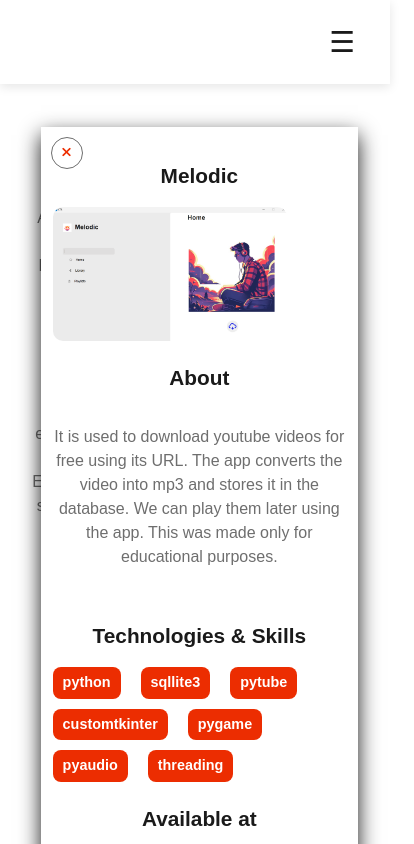
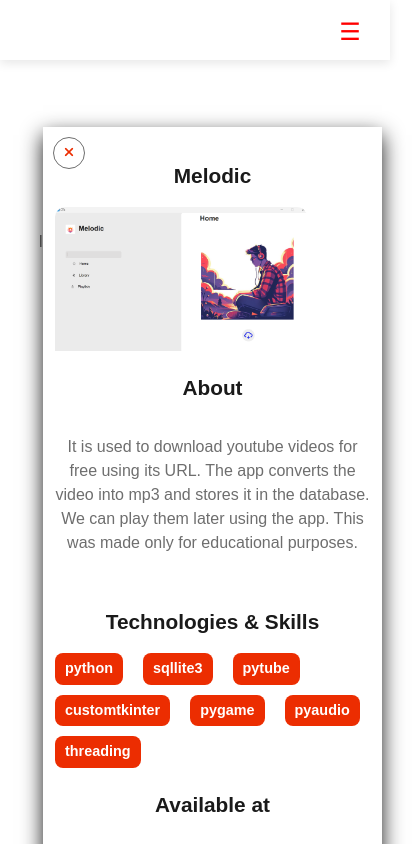
Before and after one commit to sherpeus/portfolio, a React (Vite) app: page /projects in a window 390 px wide. Both pictures are taken after a click on the element "Melodic". Shown: the top 844 px of the page, 414 px wide, since content can reach past the window. Built offline with nearby package versions, Linux system fonts and the light colour scheme.

Commit message:
fixed ux errors

```diff
--- a/src/App.jsx
+++ b/src/App.jsx
@@ -15,7 +15,7 @@ function App() {
   return (
     <Router>
       <Navbar />
-      <div style={{ paddingTop: "60px" }}> {/* space for fixed navbar */}
+      <div style={{ paddingTop: "60px" }}>
         <Routes>
           <Route path="/" element={<Home />} />
           <Route path="/projects" element={<Projects />} />
--- a/src/Contact.jsx
+++ b/src/Contact.jsx
@@ -48,8 +48,10 @@ function Contact() {
 
       <div className="contact-info">
         <h3>Let's Connect</h3>
+        <div className="connect-apps">
         <span> <a href="https://www.linkedin.com/in/mark-rodrigo/" target="_blank"><i class="fa-brands fa-linkedin"></i> </a> </span>
         <span><a href="https://www.youtube.com/@md_pedia1" target='_blank'><i class="fa-brands fa-youtube"></i></a></span>
+        </div>
       </div>
     </div>
   );
--- a/src/Home.jsx
+++ b/src/Home.jsx
@@ -15,8 +15,8 @@ function Home(){
             I like to balance logic and creativity in everything I do.</p>
 
             <div className="contact-s">
-                <NavLink to="/contact"><button className='contact'>Contact Me &nbsp;<i class="fa-solid fa-chevron-right"></i></button></NavLink>
-                <button className='contact'>Download CV&nbsp;<i class="fa-solid fa-chevron-right"></i></button>
+                <NavLink to="/contact"><button className='contact'>Contact Me</button></NavLink>
+                <button className='contact'>Download CV</button>
             </div>
             </div>
 
--- a/src/NavBar.jsx
+++ b/src/NavBar.jsx
@@ -6,7 +6,10 @@ function Navbar() {
 
   return (
     <nav className="navbar">
-      <button className="menu-btn" onClick={() => setOpen(!isOpen)}>☰</button>
+      <button className={`menu-btn ${isOpen ? 'open' : ''}`} onClick={() => setOpen(!isOpen)}>
+<span className="icon">☰</span>
+<span className="icon-cross">✖</span>
+</button>
       <ul className={`nav-links ${isOpen ? "open" : ""}`}>
         <li>
           <NavLink to="/" className={({ isActive }) => (isActive ? "active" : "")}>
--- a/src/Project-card.jsx
+++ b/src/Project-card.jsx
@@ -1,20 +1,34 @@
-import React from 'react';
+import React, { useEffect } from "react";
 import "./css/Project-card.css";
-import Skills from './skills';
-import { useState } from 'react';
-
-function Project_info({idx,onClose,project_details}){
 
 
-    return(
+function Project_info({ idx, onClose, project_details }) {
 
-        <div className='card-main'>
-            <button onClick={onClose} id='close-btn'><i class="fa-solid fa-xmark"></i></button>
+
+useEffect(() => {
+window.scrollTo({ top: 0, behavior: 'smooth' });
+}, []);
+
+
+return (
+<div className="card-main">
+<button onClick={onClose} id="close-btn">
+<i className="fa-solid fa-xmark"></i>
+</button>
+
 
 <h3>{project_details.name}</h3>
-            <img src={project_details.img_url|| "/Images/sample-image.png"} className='img'></img>
+<img
+src={project_details.img_url || "/Images/sample-image.png"}
+className='img'
+alt='project'
+/>
+
+
 <h3>About</h3>
 <p>{project_details.description}</p>
+
+
 <h3>Technologies & Skills</h3>
 <div className="techno">
 <ul>
@@ -23,10 +37,29 @@ function Project_info({idx,onClose,project_details}){
 ))}
 </ul>
 </div>
+
+
 <h3>Available at</h3>
-            <p>{project_details.available?<span className='open'> Open project <i class="fa-solid fa-up-right-from-square "></i></span>:<span className='close'>Not accessible publicly <i class="fa-solid fa-ban"></i></span>}</p>
+<p>
+  {project_details.available ? (
+    <a
+      href={project_details.link}
+      target="_blank"
+      rel="noopener noreferrer"
+      className='open'
+    >
+      Open project <i className="fa-solid fa-up-right-from-square"></i>
+    </a>
+  ) : (
+    <span className='close'>
+      Not accessible publicly <i className="fa-solid fa-ban"></i>
+    </span>
+  )}
+</p>
+
 </div>
-    )
+);
+}
 
-}
+
 export default Project_info;
--- a/src/css/NavBar.css
+++ b/src/css/NavBar.css
@@ -64,8 +64,40 @@
 /* Mobile: stack vertically */
 @media screen and (max-width: 768px) {
   .menu-btn {
-    display: block;
-  }
+  position: relative;
+  width: 40px;
+  height: 40px;
+  background: none;
+  border: none;
+  cursor: pointer;
+  font-size: 1.5rem;
+  display: flex;
+  align-items: center;
+  justify-content: center;
+}
+
+.menu-btn .icon,
+.menu-btn .icon-cross {
+  position: absolute;
+  transition: transform 0.3s ease, opacity 0.3s ease;
+  color:red;
+}
+
+.menu-btn .icon-cross {
+  transform: rotate(-90deg);
+  opacity: 0;
+}
+
+.menu-btn.open .icon {
+  transform: rotate(90deg);
+  opacity: 0;
+}
+
+.menu-btn.open .icon-cross {
+  transform: rotate(0deg);
+  opacity: 1;
+}
+
 
   .nav-links {
     flex-direction: column;
--- a/src/css/Project-card.css
+++ b/src/css/Project-card.css
@@ -28,9 +28,9 @@ h2,h3{
     margin-bottom: 0%;
 }
 .img{
-    width: 70%;
+    width: fit-content;
     height: auto;
-    border-radius: 10px;
+    border-radius: 10px 10px 0 0;
     max-width: 250px;
 }
 ul{
@@ -76,6 +76,15 @@ li{
 }
 i{
     color: var(--secondary-text);
+}
+
+.project-container img{
+  width:auto;
+  border-radius: 10px 10px 0 0;
+  border:none;
+}
+a:focus, a:hover{
+  color:var(--btn-color);
 }
 /* Smartphones (max-width: 768px) */
 @media screen and (max-width: 768px) {
--- a/src/skills.js
+++ b/src/skills.js
@@ -31,8 +31,8 @@ const Skills = [
     technology: ["react", "firebase", "tailwind"],
     description: "A lightweight web app made for students to collaborate and study. They can form groups, share notes, and have meetings. This is a group project made for fun.",
     img_url: "/Images/NoteWave.png",
-    available: false,
-    link: "",
+    available: true,
+    link: "https://github.com/oshankkkk/NoteWave",
     difficulty:2
   },
   {
```
Also changed, not shown: src/css/contact.css (line endings or trailing spaces). Lines whose indentation alone changed are shown as unchanged.
